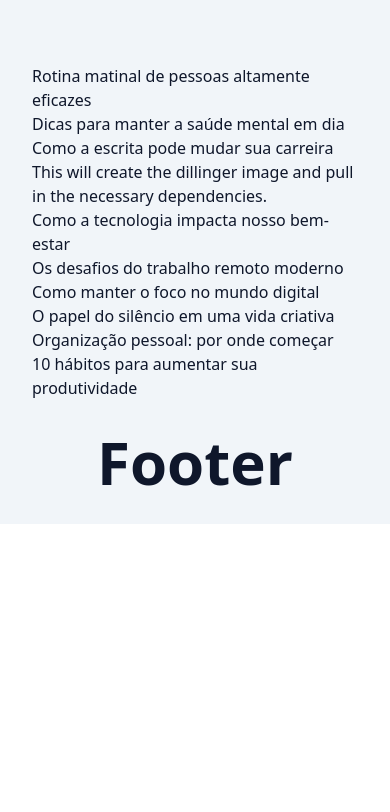
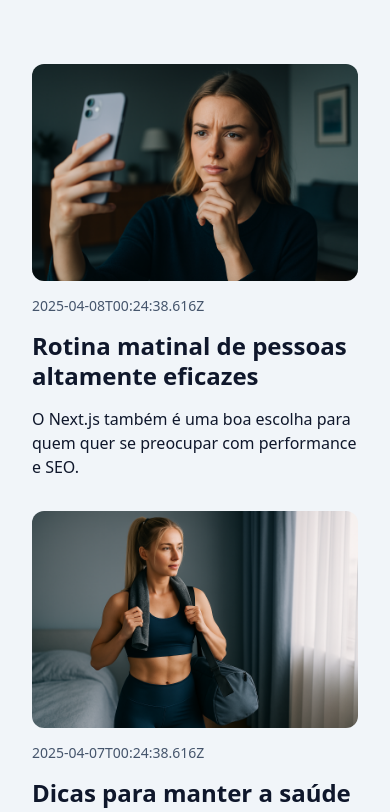
Before and after one commit to GuilhermePereiraRamalho/the-blog-next-react-course, a Next.js app: page / in a window 390 px wide. Shown: the part 744-1556 px from the top of the page. Before the commit the page ends 1268 px from the top, so only its background shows below. Built offline with nearby package versions, Linux system fonts and the light colour scheme.

Commit message:
Create responsive PostList grid using Tailwind CSS and custom components

```diff
--- a/src/components/PostHeading/index.tsx
+++ b/src/components/PostHeading/index.tsx
@@ -13,15 +13,15 @@ export function PostHeading({
   as: Tag = "h2",
 }: PostHeadingProps) {
   const headingClassesMap = {
-    h1: clsx("text-2xl/tight", "sm:text-4xl/tight"),
-    h2: clsx("text-2xl/tight", "sm:text-4xl/tight"),
-  }
+    h1: clsx("text-2xl/tight font-extrabold", "sm:text-4xl/tight"),
+    h2: clsx("text-2xl/tight font-bold"),
+  };
 
-  const commonClasses = "font-extrabold"
+  const commonClasses = "";
 
   return (
     <Tag className={clsx(headingClassesMap[Tag], commonClasses)}>
-      <Link href={url}>{children}</Link>
+      <Link className="hover:text-slate-600 transition" href={url}>{children}</Link>
     </Tag>
   );
 }
--- a/src/components/PostsList/index.tsx
+++ b/src/components/PostsList/index.tsx
@@ -1,11 +1,46 @@
 import { postRepository } from "@/repositories/post";
+import { PostCoverImage } from "../PostCoverImage";
+import { PostHeading } from "../PostHeading";
+import clsx from "clsx";
 
 export async function PostsList() {
   const posts = await postRepository.findAll();
   return (
-    <div>
+    <div
+      className={clsx(
+        "grid grid-cols-1 gap-8",
+        "sm:grid-cols-2",
+        "lg:grid-cols-3",
+      )}
+    >
       {posts.map((post) => {
-        return <p key={post.id}>{post.title}</p>;
+        return (
+          <div className="flex flex-col gap-4 group" key={post.id}>
+            <PostCoverImage
+              linkProps={{
+                href: `/post/${post.slug}`,
+              }}
+              imageProps={{
+                width: 1200,
+                height: 720,
+                src: post.coverImageUrl,
+                alt: post.title,
+              }}
+            />
+            <div className={clsx("flex flex-col gap-4", "sm:justify-center")}>
+              <time
+                className="text-slate-600 block text-sm/tight"
+                dateTime={post.createdAt}
+              >
+                {post.createdAt}
+              </time>
+              <PostHeading as="h2" url="#">
+                {post.title}
+              </PostHeading>
+              {post.excerpt}
+            </div>
+          </div>
+        );
       })}
     </div>
   );
```
